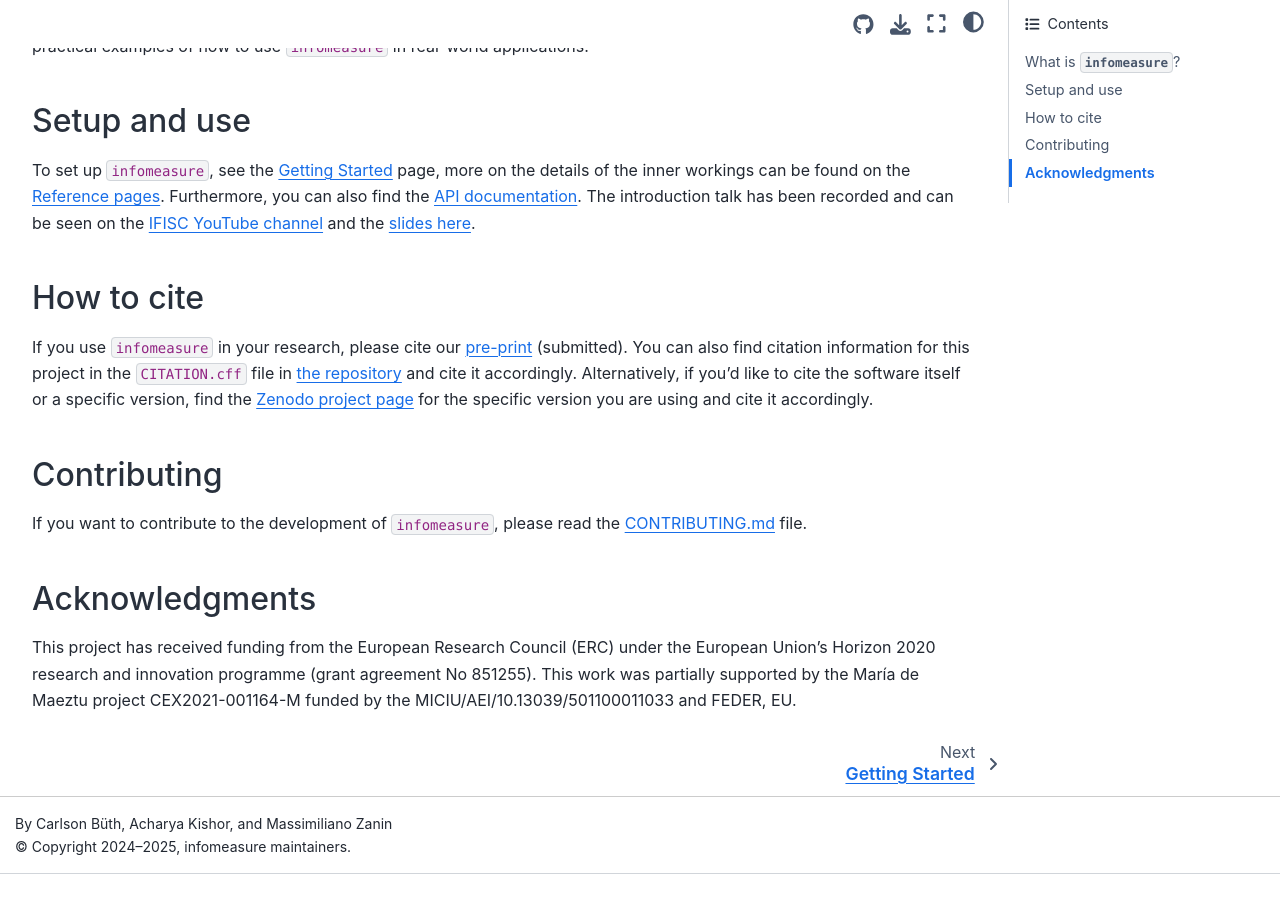
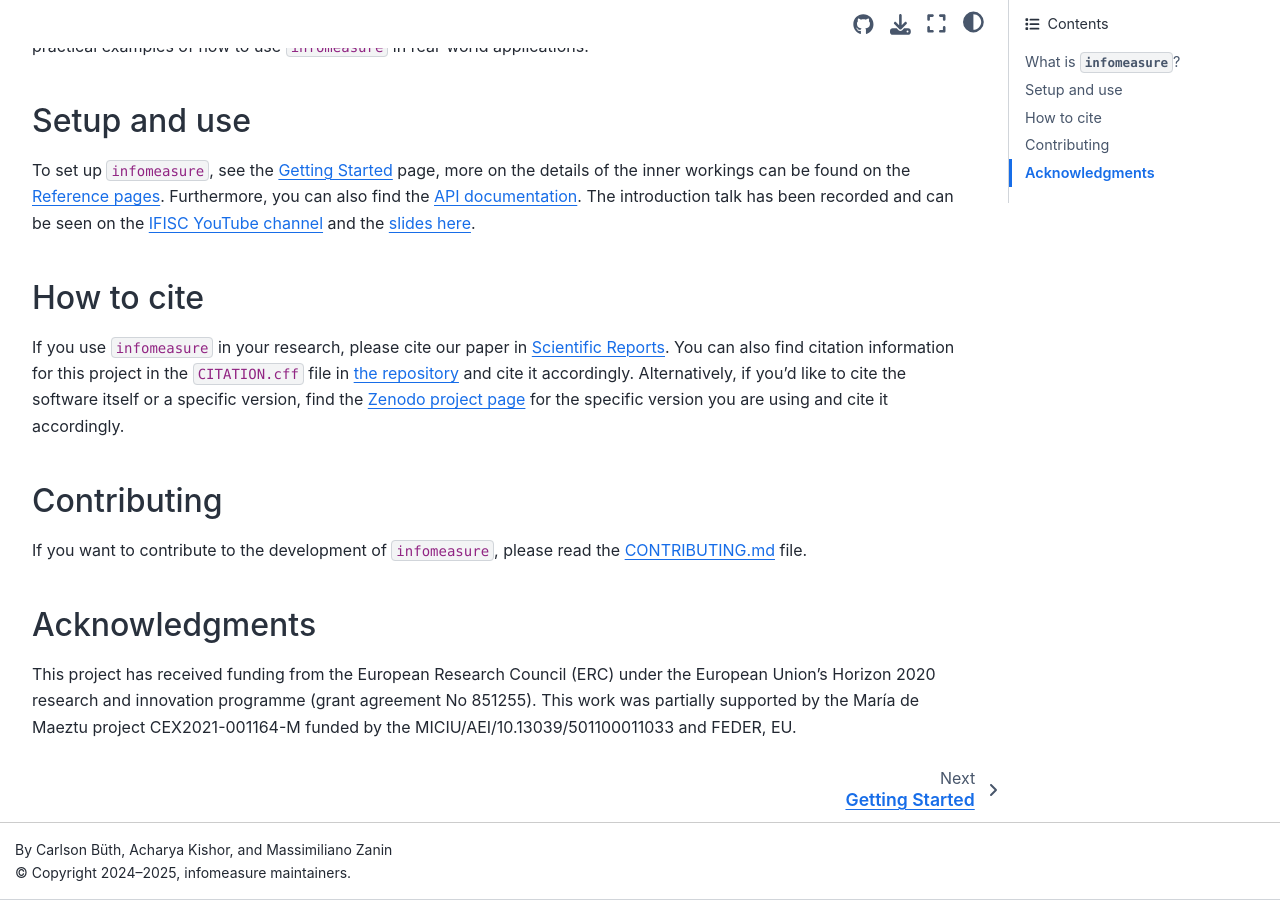
Before and after one commit to cbueth/infomeasure, a Sphinx documentation site: the page built from docs/index.md, in a window 1280 px wide and 900 px high, scrolled down 682 px. Built offline with Sphinx 7.4.7 and the Sphinx Book theme 1.1.4, drawn with Linux system fonts in a browser that asks for light colours; pages that are not in the unit, such as notebooks, are missing from menus; before the commit the page ends 1556 px from its top, so only the background shows below that.

```diff
--- a/docs/index.md
+++ b/docs/index.md
@@ -116,9 +116,12 @@ the [IFISC YouTube channel](https://www.youtube.com/watch?v=ckScv1E-vHE) and the
 
 ## How to cite
 
-If you use `infomeasure` in your research, please cite our [pre-print](https://arxiv.org/abs/2505.14696) (submitted).
-You can also find citation information for this project in the `CITATION.cff` file in [the repository](https://github.com/cbueth/infomeasure) and cite it accordingly.
-Alternatively, if you'd like to cite the software itself or a specific version, find the [Zenodo project page](https://doi.org/10.5281/zenodo.15241810)
+If you use `infomeasure` in your research, please cite our paper
+in [Scientific Reports](https://doi.org/10.1038/s41598-025-14053-5).
+You can also find citation information for this project in the `CITATION.cff` file
+in [the repository](https://github.com/cbueth/infomeasure) and cite it accordingly.
+Alternatively, if you'd like to cite the software itself or a specific version,
+find the [Zenodo project page](https://doi.org/10.5281/zenodo.15241810)
 for the specific version you are using and cite it accordingly.
 
 ## Contributing
```
